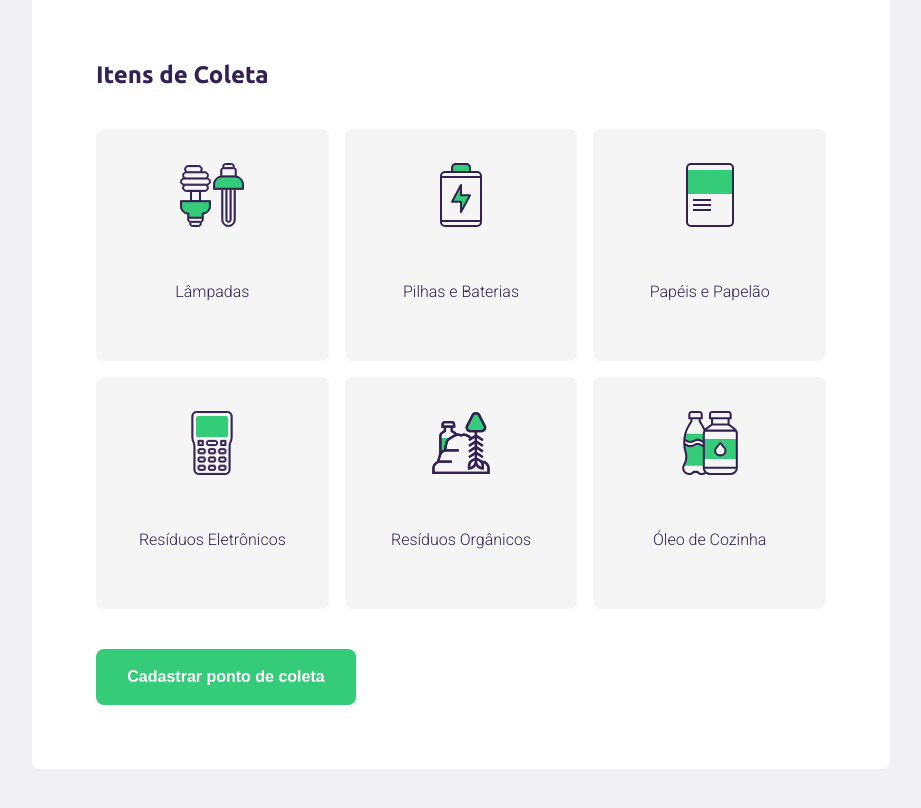
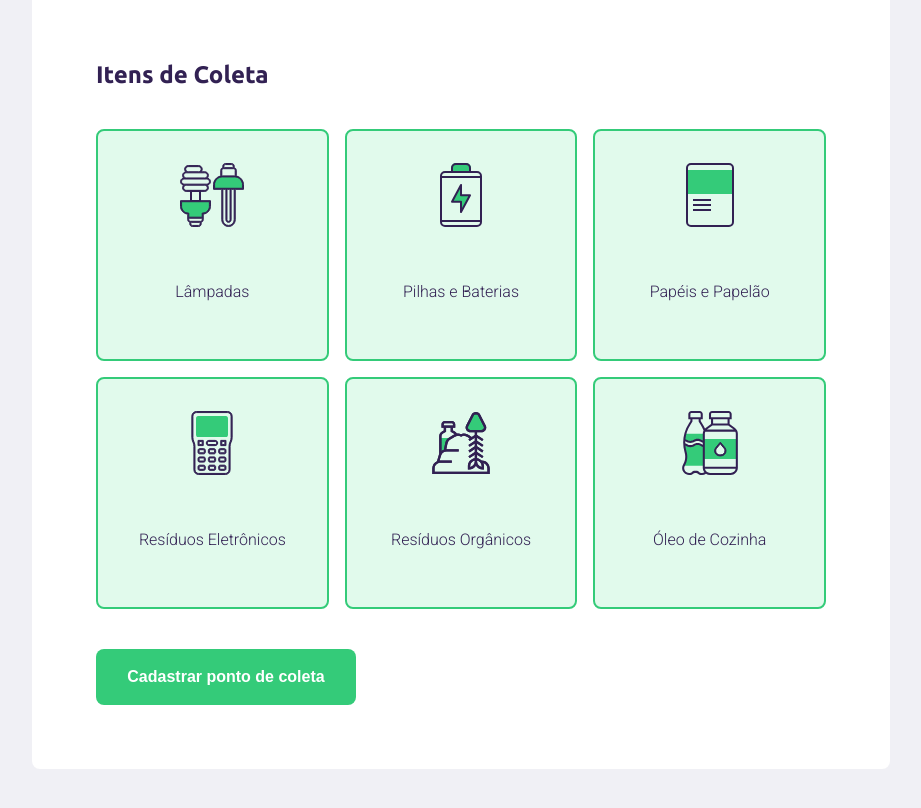
Before and after one commit to Chxpz/NLW_bootCamp_RocketSeat, a plain HTML site: page create-point.html in a window 1280 px wide. Shown: the part 706-1514 px from the top of the page, without its empty margins (179-1100 px from the left). Drawn offline with Linux system fonts and the light colour scheme; no server answers.

Commit message:
adicionada class selected para li

```diff
--- a/create-point.html
+++ b/create-point.html
@@ -85,32 +85,32 @@
                 </legend>
 
                 <div class="items-grid">
-                    <li data-id="1">
+                    <li data-id="1" class="selected">
                         <img src="./icones/lampadas.svg" alt="lampadas">
                         <span>Lâmpadas</span>
                     </li>
 
-                    <li data-id="2">
+                    <li data-id="2" class="selected">
                         <img src="./icones/baterias.svg" alt="Pilhas e Baterias">
                         <span>Pilhas e Baterias</span>
                     </li>
 
-                    <li data-id="3">
+                    <li data-id="3" class="selected">
                         <img src="./icones/papeis-papelao.svg" alt="Papéis e Papelão">
                         <span>Papéis e Papelão</span>
                     </li>
 
-                    <li data-id="4">
+                    <li data-id="4" class="selected">
                         <img src="./icones/eletronicos.svg" alt="Resíduos Eletrônicos">
                         <span>Resíduos Eletrônicos</span>
                     </li>
 
-                    <li data-id="5">
+                    <li data-id="5" class="selected">
                         <img src="./icones/organicos.svg" alt="Resíduos Orgânicos">
                         <span>Resíduos Orgânicos</span>
                     </li>
 
-                    <li data-id="6">
+                    <li data-id="6" class="selected">
                         <img src="./icones/oleo.svg" alt="Óleo de Cozinha">
                         <span>Óleo de Cozinha</span>
                     </li>
```
